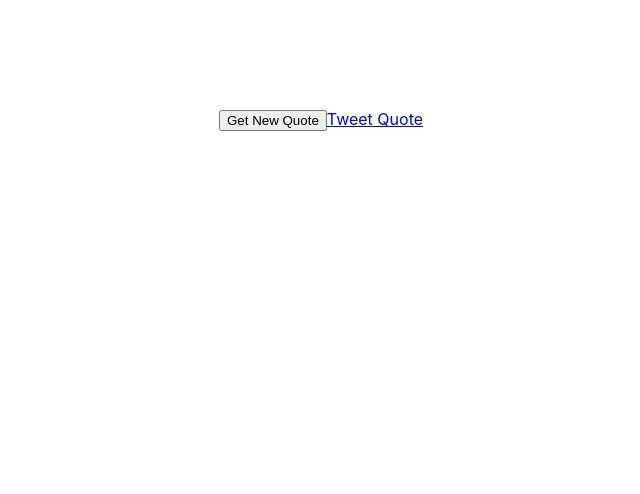
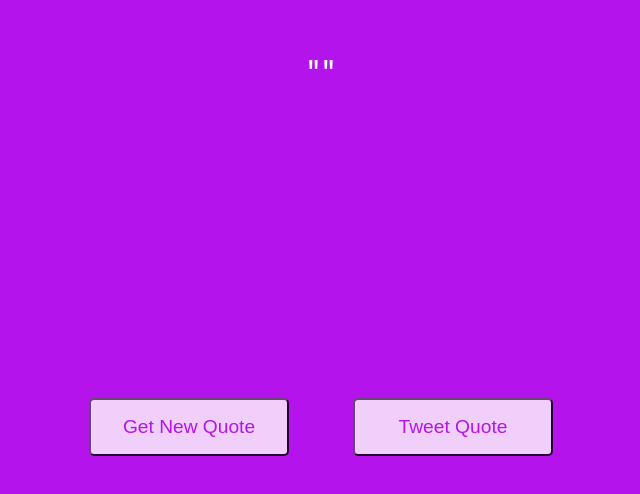
Before and after one commit to grimeswong/RandomQuoteMachine-FCC, a React (Create React App) app: page / in a window 1280 px wide. Shown: the part 280-774 px from the top of the page, without its empty margins (319-959 px from the left). Built offline with nearby package versions, Linux system fonts and the light colour scheme; no server answers.

Commit message:
Define styling

```diff
--- a/src/App.js
+++ b/src/App.js
@@ -37,11 +37,12 @@ class App extends React.Component {
     return (
       <div className="App">
         <div id="quote-box">
-          <div id="text">{this.state.quote}</div>
+          <div id="text">"{this.state.quote}"</div>
           <div id="author">{this.state.author}</div>
+        </div>
+        <div className="btn-wrapper">
           <button id="new-quote" onClick={this.getQuote}>Get New Quote</button>
-          <a href={tweetLink} id="tweet-quote" target="_blank">Tweet Quote</a>
-
+          <a href={tweetLink} id="tweet-quote" target="_blank"><button>Tweet Quote</button></a>
         </div>
 
       </div>
--- a/src/App.scss
+++ b/src/App.scss
@@ -1,3 +1,28 @@
+$color: #fff;
+$bgcolor: rgb(180, 20, 235);
+
+@mixin hover {
+  opacity: 1;
+  outline: none;
+  transition: 0.5s;
+  box-shadow: 0px 0px 45px -15px rgba(0,0,0,0.75);
+  -webkit-box-shadow: 0px 0px 45px -15px rgba(0,0,0,0.75);
+  -moz-box-shadow: 0px 0px 45px -15px rgba(0,0,0,0.75);
+}
+
+@mixin btn {
+  margin: 0 2rem;
+  padding: 1rem 1.5rem;
+  width: 200px;
+  border-radius: 5px;
+  font-size: 1.2rem;
+  cursor: pointer;
+  color: $bgcolor;
+  background-color: $color;
+  opacity: .8;
+}
+
+
 .App {
   width: 100vw;
   height: 100vh;
@@ -5,4 +30,38 @@
   justify-content: center;
   align-items: center;
   text-align: center;
+  background-color: $bgcolor;
+  color: $color;
+  position: relative;
+
+  #quote-box {
+    width: 70%;
+    #text{
+      padding: 3rem 0;
+      font-size: 2rem;
+    }
+    #author{
+      padding: 3rem;
+      font-size: 1.5rem;
+      float: right;
+    }
+  }
+
+  .btn-wrapper {
+    position: absolute;
+    bottom: 3rem;
+    left: auto;
+    right: auto;
+    padding: 1rem;
+    button {
+      @include btn();
+      &:hover {
+        @include hover();
+      }
+    }
+
+    #tweet-quote {
+      text-decoration: none;
+    }
+  }
 }
```
